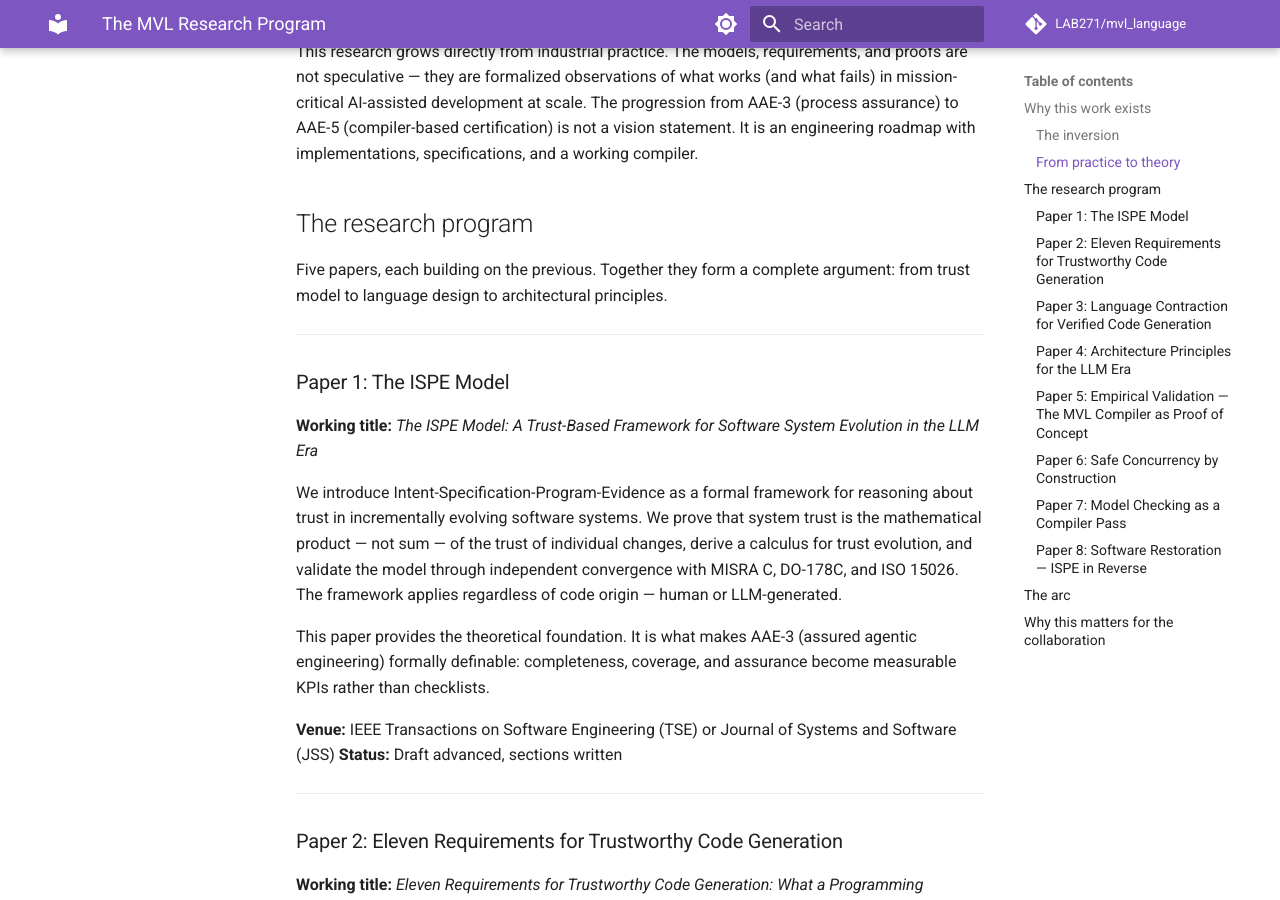
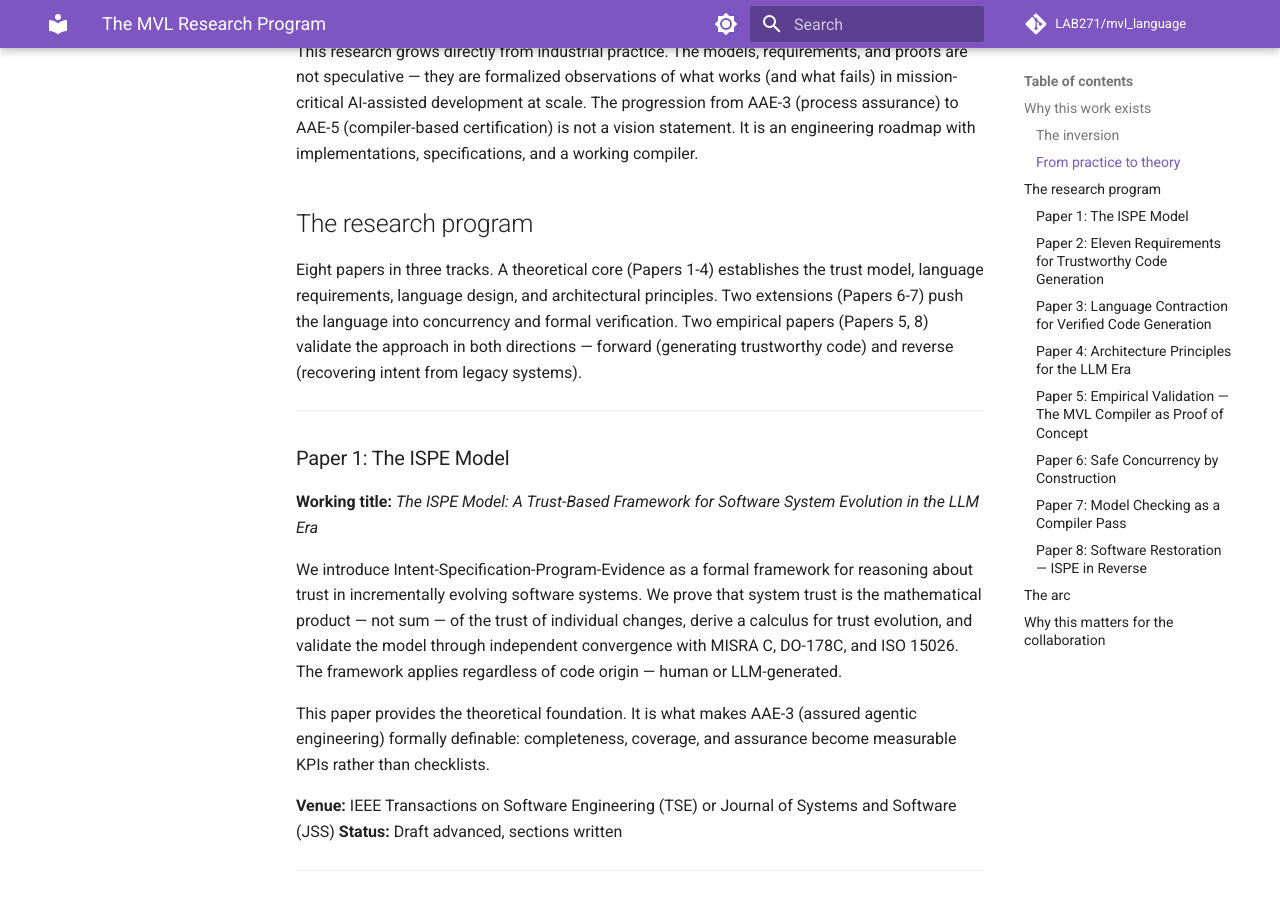
Before and after one commit to mvl-lang/mvl, an MkDocs documentation site: the page built from docs/mvl_rationale.md, in a window 1280 px wide and 900 px high, scrolled down 1727 px. Built offline with MkDocs 1.6.1 and Material for MkDocs 9.7.7, drawn with Linux system fonts in a browser that asks for light colours; comment, search, counter and statistics services are not loaded.

Commit message:
docs: rationale — eight papers, not five
Co-Authored-By: Claude Opus 4.6 (1M context) <noreply@anthropic.com>

```diff
--- a/docs/mvl_rationale.md
+++ b/docs/mvl_rationale.md
@@ -37,7 +37,7 @@ This research grows directly from industrial practice. The models, requirements,
 
 ## The research program
 
-Five papers, each building on the previous. Together they form a complete argument: from trust model to language design to architectural principles.
+Eight papers in three tracks. A theoretical core (Papers 1-4) establishes the trust model, language requirements, language design, and architectural principles. Two extensions (Papers 6-7) push the language into concurrency and formal verification. Two empirical papers (Papers 5, 8) validate the approach in both directions — forward (generating trustworthy code) and reverse (recovering intent from legacy systems).
 
 ---
 
```
